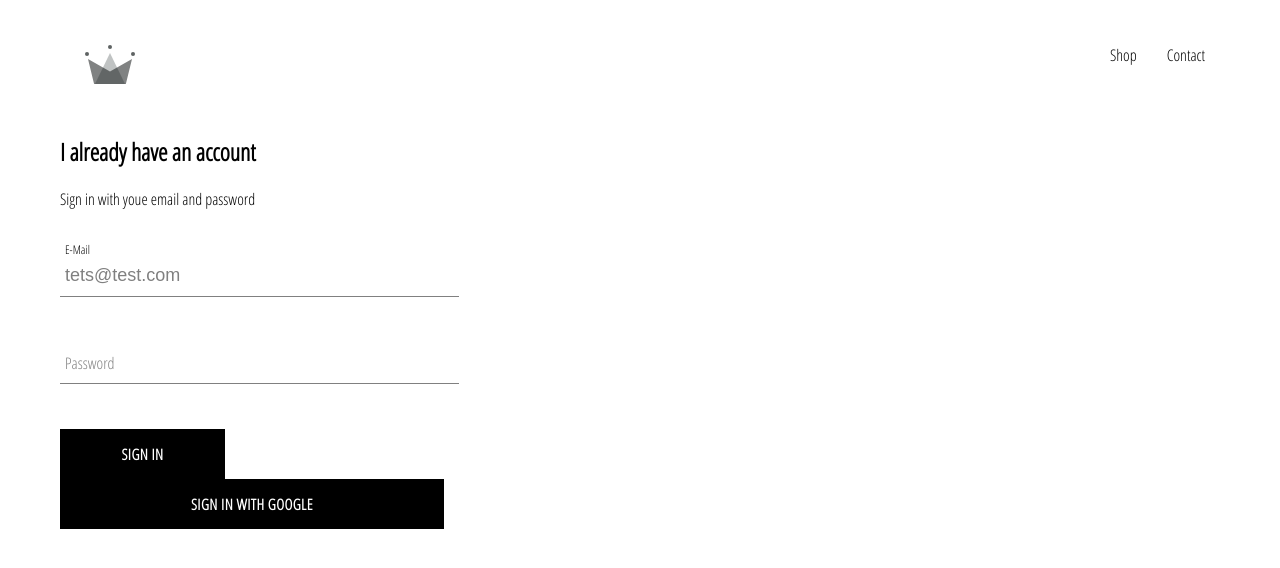
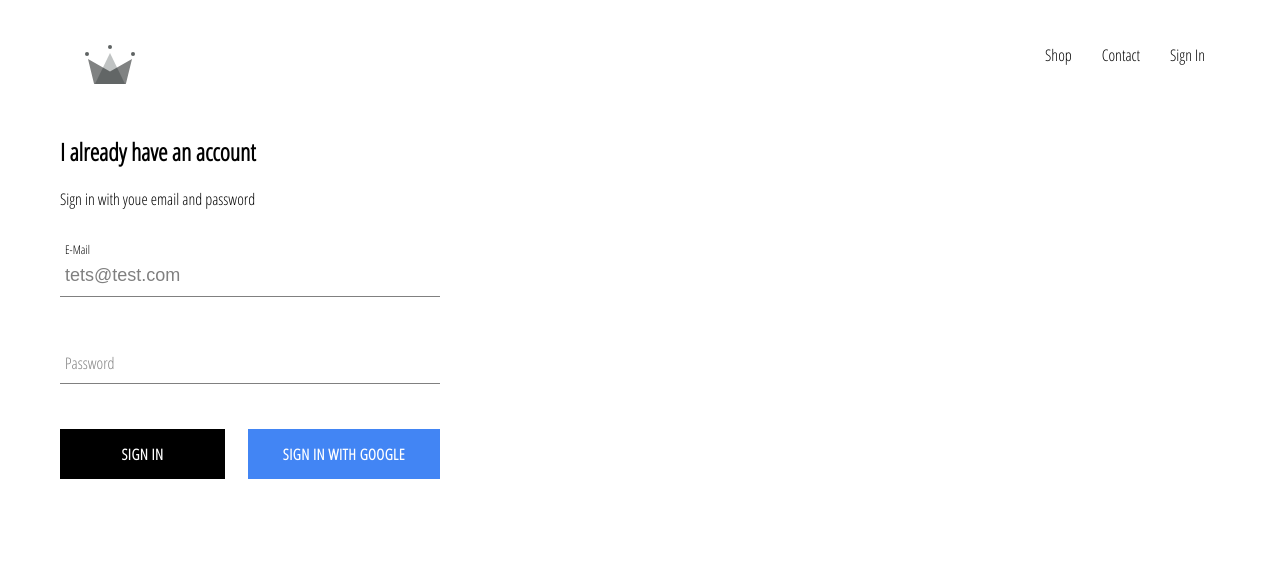
Before and after one commit to ravirasadiya/React-ecommerce, a React (Create React App) app: page /signin in a window 1280 px wide. Shown: the top 568 px of the page. Built offline with nearby package versions, Linux system fonts and the light colour scheme; no server answers.

Commit message:
firestore added

```diff
--- a/src/App.css
+++ b/src/App.css
@@ -7,3 +7,7 @@ a {
   text-decoration: none;
   color: #000;
 }
+
+* {
+  box-sizing: border-box;
+}
--- a/src/App.js
+++ b/src/App.js
@@ -5,7 +5,7 @@ import './App.css';
 import ShopPage from './page/shop/shop.component';
 import Header from './components/header/header.component';
 import SingInSignUpPage from './page/signin-singup-page/signInSignUp.component';
-import { auth } from './firebase/firebase.util';
+import { auth, createUserProfileDocument } from './firebase/firebase.util';
 
 class App extends React.Component {
   constructor() {
@@ -16,17 +16,22 @@ class App extends React.Component {
     };
   }
 
+  unsubscribeFromAuth = null;
+
   componentDidMount() {
-    auth.onAuthStateChanged((user) => {
-      this.setState({ currentUser: user });
-      console.log(user);
+    this.unsubscribeFromAuth = auth.onAuthStateChanged(async (user) => {
+      createUserProfileDocument(user);
     });
+  }
+
+  componentWillUnmount() {
+    this.unsubscribeFromAuth();
   }
 
   render() {
     return (
       <div className='App'>
-        <Header />
+        <Header currentUser={this.state.currentUser} />
         <Switch>
           <Route exact path='/' component={Homepage} />
           <Route exact path='/shop' component={ShopPage} />
--- a/src/components/custom-button/custom-button.component.jsx
+++ b/src/components/custom-button/custom-button.component.jsx
@@ -1,8 +1,11 @@
 import React from 'react';
 import './custom-button.style.scss';
 
-const CustomButton = ({ children, ...otherProps }) => (
-  <button className='custom-button' {...otherProps}>
+const CustomButton = ({ children, isgooglesignin, ...otherProps }) => (
+  <button
+    className={`${isgooglesignin ? 'google-sign-in' : ''} custom-button`}
+    {...otherProps}
+  >
     {children}
   </button>
 );
--- a/src/components/custom-button/custom-button.style.scss
+++ b/src/components/custom-button/custom-button.style.scss
@@ -19,4 +19,14 @@
     color: black;
     border: 1px solid black;
   }
+
+  &.google-sign-in {
+    background-color: #4285f4;
+    color: white;
+
+    &:hover {
+      background-color: #357ae8;
+      border: none;
+    }
+  }
 }
--- a/src/components/header/header.component.jsx
+++ b/src/components/header/header.component.jsx
@@ -2,8 +2,9 @@ import React from 'react';
 import './header.style.scss';
 import { ReactComponent as Logo } from '../../assets/crown.svg';
 import { Link } from 'react-router-dom';
+import { auth } from '../../firebase/firebase.util';
 
-const Header = () => (
+const Header = ({ currentUser }) => (
   <div className='header'>
     <Link className='logo-container' to='/'>
       <Logo className='logo' />
@@ -15,6 +16,15 @@ const Header = () => (
       <Link className='option' to='/shop'>
         Contact
       </Link>
+      {currentUser ? (
+        <div className='option' onClick={() => auth.signOut()}>
+          Sign Out
+        </div>
+      ) : (
+        <Link className='option' to='/signin'>
+          Sign In
+        </Link>
+      )}
     </div>
   </div>
 );
--- a/src/components/header/header.style.scss
+++ b/src/components/header/header.style.scss
@@ -20,6 +20,7 @@
 
     .option {
       padding: 10px 15px;
+      cursor: pointer;
     }
   }
 }
--- a/src/components/singin/signin.component.jsx
+++ b/src/components/singin/signin.component.jsx
@@ -51,12 +51,14 @@ class SignIn extends Component {
             value={this.state.password}
             required
           />
-          <CustomButton type='submit'>Sign In</CustomButton>
+          <div className='buttons'>
+            <CustomButton type='submit'>Sign In</CustomButton>
+            <CustomButton onClick={signInWithGoogle} isgooglesignin>
+              {' '}
+              Sign In with Google{' '}
+            </CustomButton>
+          </div>
         </form>
-        <CustomButton onClick={signInWithGoogle}>
-          {' '}
-          Sign In with Google{' '}
-        </CustomButton>
       </div>
     );
   }
--- a/src/components/singin/signin.style.scss
+++ b/src/components/singin/signin.style.scss
@@ -1,9 +1,14 @@
 .sign-in {
-  width: 30vw;
+  width: 380px;
   display: flex;
   flex-direction: column;
 
   .title {
     margin: 10px 0;
   }
+
+  .buttons {
+    display: flex;
+    justify-content: space-between;
+  }
 }
--- a/src/firebase/firebase.util.js
+++ b/src/firebase/firebase.util.js
@@ -13,6 +13,31 @@ const config = {
   appId: '1:305284859302:web:dad44ae8dd97da7f68fb67',
 };
 
+export const createUserProfileDocument = async (userAuth, additionalData) => {
+  if (!userAuth) return;
+
+  const userRef = firestore.doc(`users/${userAuth.uid}`);
+
+  const snapshot = await userRef.get();
+
+  if (!snapshot.exists) {
+    const { displayName, email } = userAuth;
+    const createdAt = new Date();
+
+    try {
+      await userRef.set({
+        displayName,
+        email,
+        createdAt,
+        ...additionalData,
+      });
+    } catch (error) {
+      console.log('error while creating user', error.message);
+    }
+  }
+  return userRef;
+};
+
 firebase.initializeApp(config);
 
 export const auth = firebase.auth();
```
